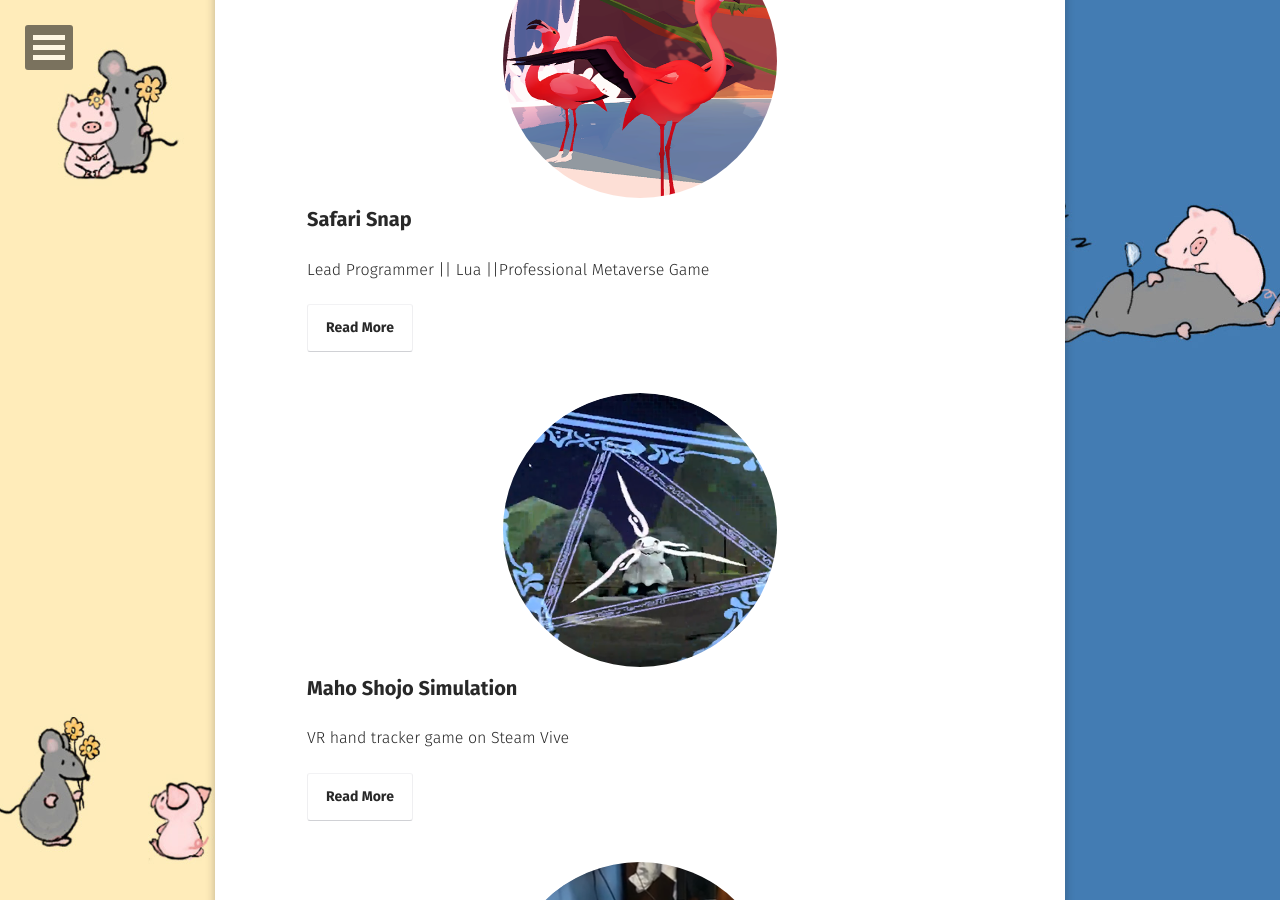
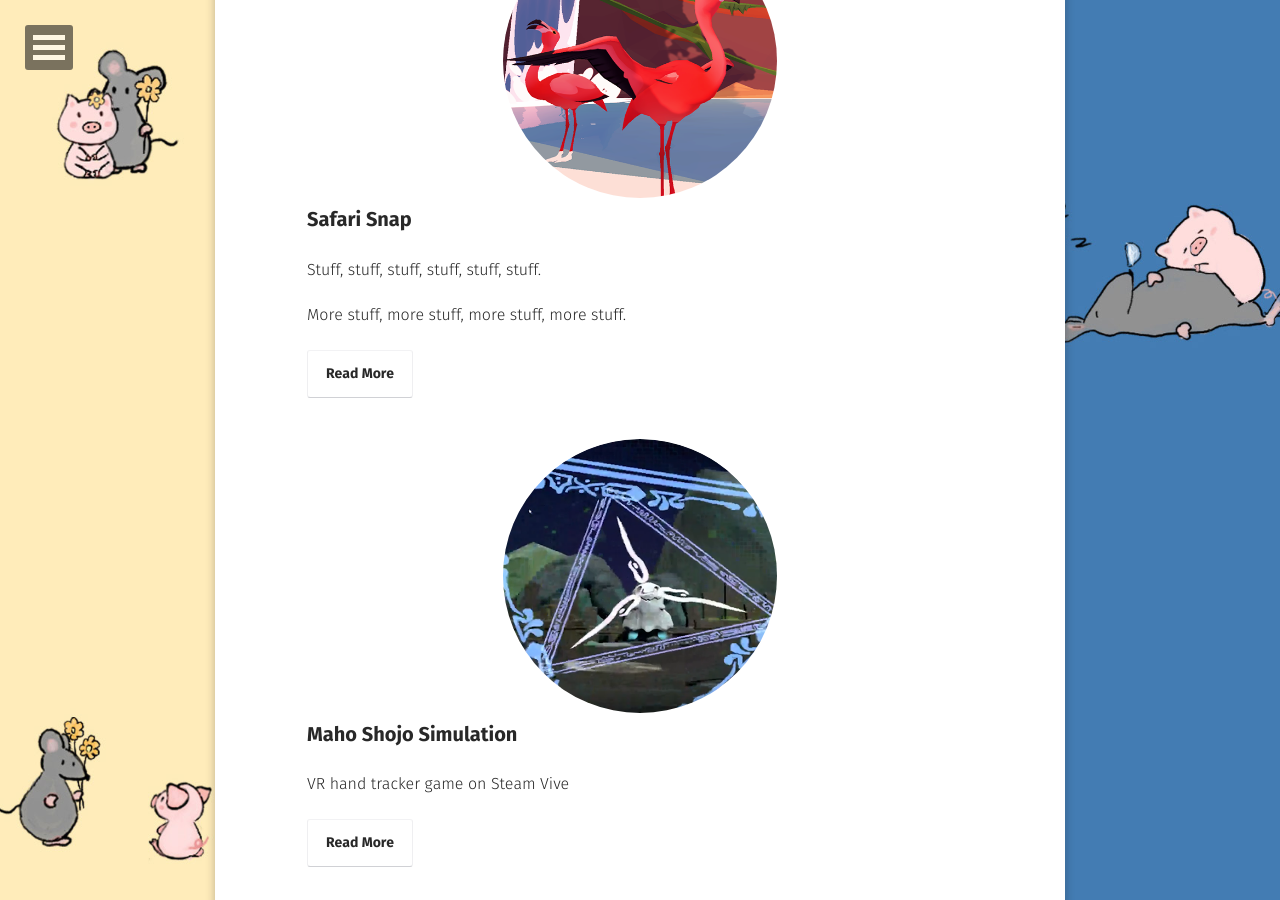
Before and after one commit to MuruC/MuruC.github.io, a Jekyll site: the page built from games/index.md, in a window 1280 px wide and 900 px high, scrolled down 378 px. Built offline with Jekyll 4.4.1, drawn with Linux system fonts in a browser that asks for light colours; some web fonts are replaced.

Commit message:
尝试分行

```diff
--- a/_config.yml
+++ b/_config.yml
@@ -13,6 +13,7 @@ url:                https://muruc.github.io
 # Jekyll
 permalink:          /:title/
 markdown:           kramdown
+excerpt_separator: <!--more-->
 highlighter:        rouge
 kramdown:
   auto_ids:         true
@@ -55,9 +56,6 @@ linkedin:          muru-chen-a98137193
 #youtube:           username
 #youtube-channel:   channel
 #soundcloud:        username
-#			<li>
-#				<a href="{{ site.url }}/papers/">Papers</a>
-#			</li>	weibo:             猪岛国王霉君
 #flickr:            username
 #codepen:           username
 #keybase:           username
--- a/_posts/2021-10-03-Safari-Snap.md
+++ b/_posts/2021-10-03-Safari-Snap.md
@@ -2,14 +2,19 @@
 layout: post
 title: "Safari Snap"
 date: 2021-10-14
-excerpt: "Lead Programmer || Lua
-||Professional Metaverse Game"
 tags: [game, Professional]
 comments: true
 game: true
 pagetype: 1
 figure: safari_figure.png
 
+excerpt_separator: <!--more-->
+---
+Stuff, stuff, stuff, stuff, stuff, stuff.
+
+More stuff, more stuff, more stuff, more stuff.
+
+<!--more-->
 ---
 
 ## Demo
```
